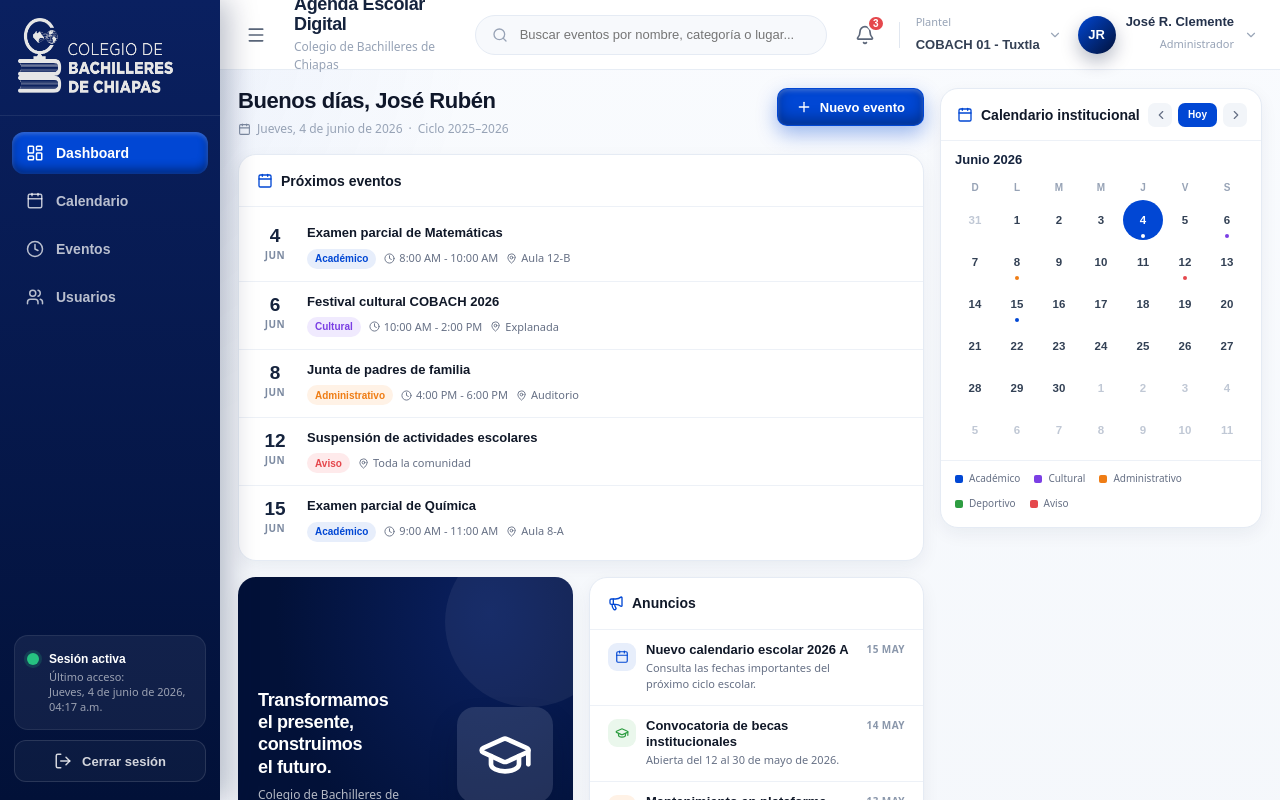
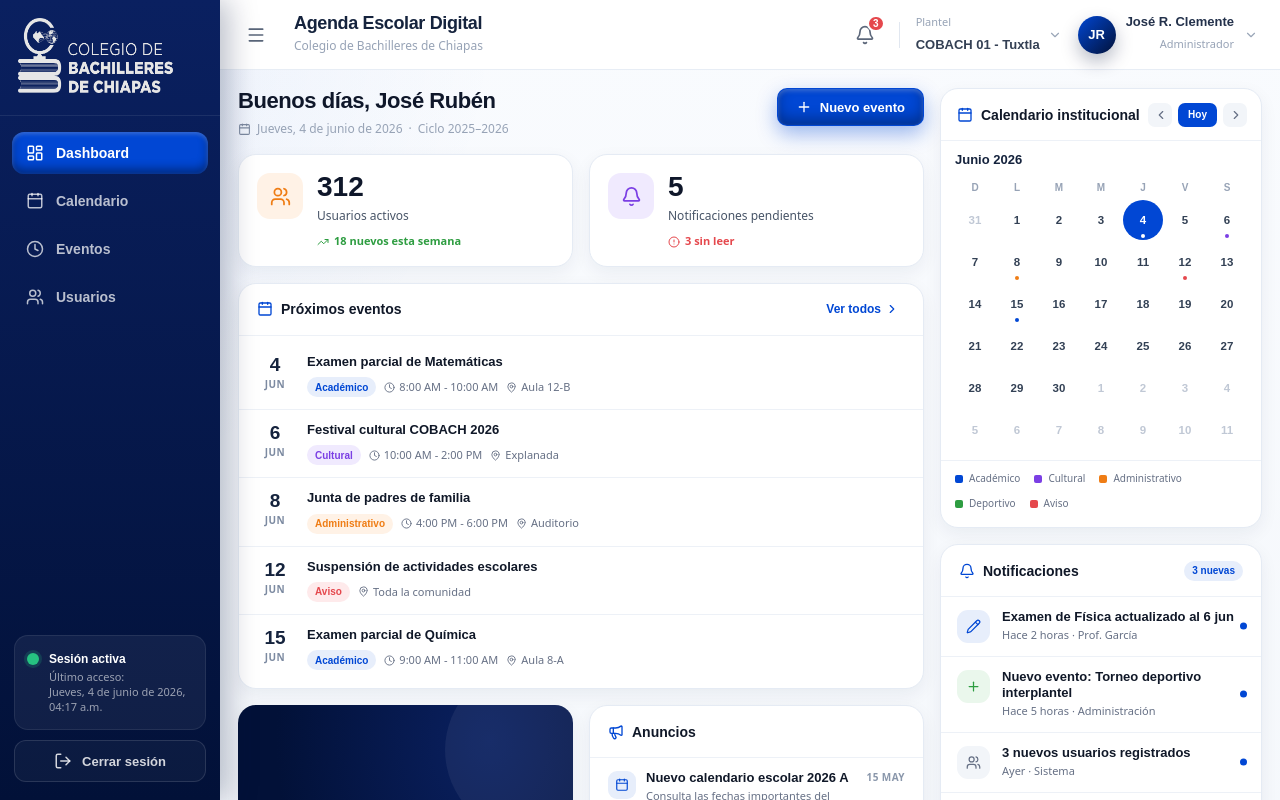
Before and after one commit to Ruben2216/CalendarioDigital, a React (Vite) app in the folder frontend/: page /dashboard in a window 1280 px wide. Shown: the top 800 px of the page. Built offline with nearby package versions, Linux system fonts and the light colour scheme.

Commit message:
Cambios en el diseño del dashboard (administrador)

```diff
--- a/frontend/src/pages/admin/dashboard.jsx
+++ b/frontend/src/pages/admin/dashboard.jsx
@@ -1,5 +1,5 @@
 import { useEffect, useMemo, useRef, useState } from "react";
-import { LayoutDashboard, Calendar, Clock, Users, Menu, Search, Bell, ChevronDown, ChevronLeft, ChevronRight, Plus, MapPin, Pencil, AlertTriangle, FileText, GraduationCap, Megaphone, LogOut, CheckCheck, Trash2, } from "lucide-react";
+import { LayoutDashboard, Calendar, Clock, Users, Menu, Bell, ChevronDown, ChevronLeft, ChevronRight, Plus, MapPin, Pencil, AlertTriangle, FileText, GraduationCap, Megaphone, LogOut, CheckCheck, Trash2, TrendingUp, AlertCircle, } from "lucide-react";
 import Modal from "../../components/modal/Modal.jsx";
 import logoCobach from "../../assets/img/logo-cobach.png";
 import styles from "./dashboard.module.css";
@@ -122,7 +122,6 @@ export default function Dashboard() {
     () => !window.matchMedia("(max-width: 920px)").matches
   );
   const [seccionActiva, setSeccionActiva] = useState("dashboard");
-  const [busqueda, setBusqueda] = useState("");
   const [notifAbierto, setNotifAbierto] = useState(false);
   const [notificaciones, setNotificaciones] = useState(NOTIFICACIONES_INICIALES);
   const [modalAbierto, setModalAbierto] = useState(false);
@@ -211,20 +210,10 @@ export default function Dashboard() {
   };
 
   const proximosEventos = useMemo(() => {
-    const termino = busqueda.trim().toLowerCase();
     return eventos
       .filter((evento) => evento.fecha >= claveHoy)
-      .filter((evento) => {
-        if (!termino) return true;
-        const categoria = CATEGORIAS[evento.categoria].etiqueta.toLowerCase();
-        return (
-          evento.titulo.toLowerCase().includes(termino) ||
-          categoria.includes(termino) ||
-          evento.ubicacion.toLowerCase().includes(termino)
-        );
-      })
       .sort((a, b) => a.fecha.localeCompare(b.fecha));
-  }, [eventos, busqueda, claveHoy]);
+  }, [eventos, claveHoy]);
 
   const celdasCalendario = useMemo(() => {
     const anio = mesVisible.getFullYear();
@@ -355,16 +344,6 @@ export default function Dashboard() {
           <div className={styles["barra-superior__titulo"]}>
             <h1>Agenda Escolar Digital</h1>
             <p>Colegio de Bachilleres de Chiapas</p>
-          </div>
-
-          <div className={styles["buscador"]}>
-            <Search size={16} />
-            <input
-              type="search"
-              placeholder="Buscar eventos por nombre, categoría o lugar..."
-              value={busqueda}
-              onChange={(e) => setBusqueda(e.target.value)}
-            />
           </div>
 
           <div className={styles["barra-superior__derecha"]}>
@@ -500,23 +479,62 @@ export default function Dashboard() {
                 </button>
               </section>
 
+              <section className={styles["indicadores"]}>
+                <article className={styles["indicador"]}>
+                  <span className={`${styles["indicador__icono"]} ${styles["indicador__icono--naranja"]}`}>
+                    <Users size={21} />
+                  </span>
+                  <div>
+                    <div className={styles["indicador__valor"]}>312</div>
+                    <div className={styles["indicador__etiqueta"]}>
+                      Usuarios activos
+                    </div>
+                    <div className={`${styles["indicador__nota"]} ${styles["indicador__nota--positiva"]}`}>
+                      <TrendingUp size={12} />
+                      18 nuevos esta semana
+                    </div>
+                  </div>
+                </article>
+
+                <article className={styles["indicador"]}>
+                  <span className={`${styles["indicador__icono"]} ${styles["indicador__icono--morado"]}`}>
+                    <Bell size={21} />
+                  </span>
+                  <div>
+                    <div className={styles["indicador__valor"]}>
+                      {notificaciones.length}
+                    </div>
+                    <div className={styles["indicador__etiqueta"]}>
+                      Notificaciones pendientes
+                    </div>
+                    <div className={`${styles["indicador__nota"]} ${styles["indicador__nota--alerta"]}`}>
+                      <AlertCircle size={12} />
+                      {notifSinLeer} sin leer
+                    </div>
+                  </div>
+                </article>
+              </section>
+
               <article className={styles["tarjeta"]}>
                 <div className={styles["tarjeta__cabecera"]}>
                   <div className={styles["tarjeta__titulo"]}>
                     <Calendar size={16} />
                     Próximos eventos
                   </div>
-                  {busqueda.trim() && (
-                    <span className={styles["tarjeta__nota"]}>
-                      {proximosEventos.length} resultado(s)
-                    </span>
-                  )}
+                  <button
+                    type="button"
+                    className={styles["tarjeta__enlace"]}
+                    onClick={() => seleccionarSeccion("eventos")}
+                  >
+                    Ver todos
+                    <ChevronRight size={14} />
+                  </button>
                 </div>
 
                 <div className={styles["eventos"]}>
                   {proximosEventos.length === 0 ? (
                     <p className={styles["eventos__vacio"]}>
-                      No hay eventos que coincidan.
+                      No hay eventos próximos.
                     </p>
                   ) : (
                     proximosEventos.map((evento) => {
@@ -738,6 +756,47 @@ export default function Dashboard() {
                   ))}
                 </div>
               </article>
+
+              <article className={styles["tarjeta"]}>
+                <div className={styles["tarjeta__cabecera"]}>
+                  <div className={styles["tarjeta__titulo"]}>
+                    <Bell size={16} />
+                    Notificaciones
+                  </div>
+                  {notifSinLeer > 0 && (
+                    <span className={`${styles["etiqueta"]} ${styles["etiqueta--azul"]}`}>
+                      {notifSinLeer} nuevas
+                    </span>
+                  )}
+                </div>
+
+                <div className={styles["panel-notif__lista"]}>
+                  {notificaciones.length === 0 ? (
+                    <p className={styles["eventos__vacio"]}>
+                      No tienes notificaciones.
+                    </p>
+                  ) : (
+                    notificaciones.slice(0, 5).map(({ id, icono: Icono, color, titulo, subtitulo, sinLeer }) => (
+                      <div
+                        key={id}
+                        className={`${styles["notif-fila"]} ${
+                          sinLeer ? styles["notif-fila--sin-leer"] : ""
+                        }`}
+                      >
+                        <span className={`${styles["notif-fila__icono"]} ${styles[`notif-fila__icono--${color}`]}`}>
+                          <Icono size={15} />
+                        </span>
+                        <div className={styles["notif-fila__copia"]}>
+                          <p className={styles["notif-fila__titulo"]}>{titulo}</p>
+                          <span className={styles["notif-fila__subtitulo"]}>
+                            {subtitulo}
+                          </span>
+                        </div>
+                      </div>
+                    ))
+                  )}
+                </div>
+              </article>
             </aside>
           </section>
         </div>
--- a/frontend/src/pages/admin/dashboard.module.css
+++ b/frontend/src/pages/admin/dashboard.module.css
@@ -260,36 +260,6 @@
   background: #e1e7f0;
 }
 
-/* Buscador */
-.buscador {
-  margin-inline: auto;
-  width: 40%;
-  height: 40px;
-  border-radius: 999px;
-  padding: 0 16px;
-  display: flex;
-  align-items: center;
-  gap: 10px;
-  background: #f7f9fc;
-  border: 1px solid #e5ebf4;
-  color: #98a3b6;
-}
-
-.buscador:focus-within {
-  border-color: var(--blue);
-  background: #fff;
-}
-
-.buscador input {
-  border: 0;
-  outline: none;
-  background: transparent;
-  flex: 1;
-  min-width: 0;
-  font-size: 13px;
-  color: var(--text);
-}
-
 /* Notificaciones */
 .notificaciones {
   position: relative;
@@ -622,6 +592,73 @@
   color: #7d8aa0;
 }
 
+/* Indicadores */
+.indicadores {
+  display: grid;
+  grid-template-columns: repeat(2, minmax(0, 1fr));
+  gap: 16px;
+}
+
+.indicador {
+  display: flex;
+  gap: 14px;
+  padding: 18px 18px 16px;
+  background: var(--panel);
+  border: 1px solid var(--line);
+  border-radius: var(--radius-lg);
+  box-shadow: var(--shadow-soft);
+}
+
+.indicador__icono {
+  width: 46px;
+  height: 46px;
+  border-radius: 13px;
+  display: grid;
+  place-items: center;
+  flex: none;
+}
+
+.indicador__icono--naranja {
+  background: var(--orange-soft);
+  color: var(--orange);
+}
+
+.indicador__icono--morado {
+  background: var(--purple-soft);
+  color: var(--purple);
+}
+
+.indicador__valor {
+  font-family: "Plus Jakarta Sans", sans-serif;
+  font-size: 28px;
+  line-height: 1;
+  font-weight: 800;
+  color: #0f172a;
+}
+
+.indicador__etiqueta {
+  margin-top: 6px;
+  font-size: 12px;
+  color: #475467;
+}
+
+.indicador__nota {
+  margin-top: 8px;
+  display: flex;
+  align-items: center;
+  gap: 5px;
+  font-size: 11px;
+  font-weight: 700;
+}
+
+.indicador__nota--positiva {
+  color: var(--green);
+}
+
+.indicador__nota--alerta {
+  color: var(--red);
+}
+
 /* Boton reutilizable */
 .boton {
   height: 38px;
@@ -716,11 +753,23 @@
   color: var(--blue);
 }
 
-.tarjeta__nota {
-  color: var(--muted);
+.tarjeta__enlace {
+  display: inline-flex;
+  align-items: center;
+  gap: 4px;
+  border: 0;
+  background: transparent;
+  color: var(--blue);
+  font-family: "Plus Jakarta Sans", sans-serif;
   font-size: 12px;
   font-weight: 700;
-}
+  cursor: pointer;
+}
+
+.tarjeta__enlace:hover {
+  text-decoration: underline;
+}
+
 
 /* Etiqueta (pill) reutilizable */
 .etiqueta {
@@ -1403,14 +1452,7 @@
     flex: 1;
   }
 
-  .buscador {
-    order: 4;
-    width: 100%;
-    margin: 0;
-  }
-
   .barra-superior__derecha {
-    order: 3;
     margin-left: auto;
     gap: 12px;
   }
@@ -1475,6 +1517,10 @@
 }
 
 @media (max-width: 480px) {
+  .indicadores {
+    grid-template-columns: 1fr;
+  }
+
   .usuario__info {
     display: none;
   }
```
